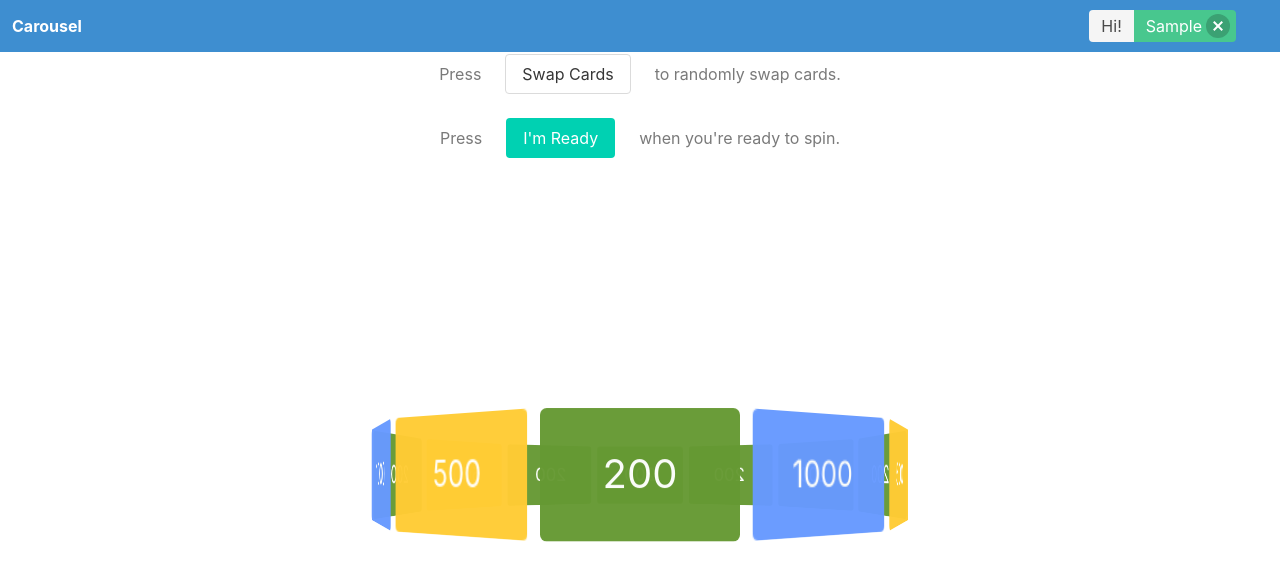
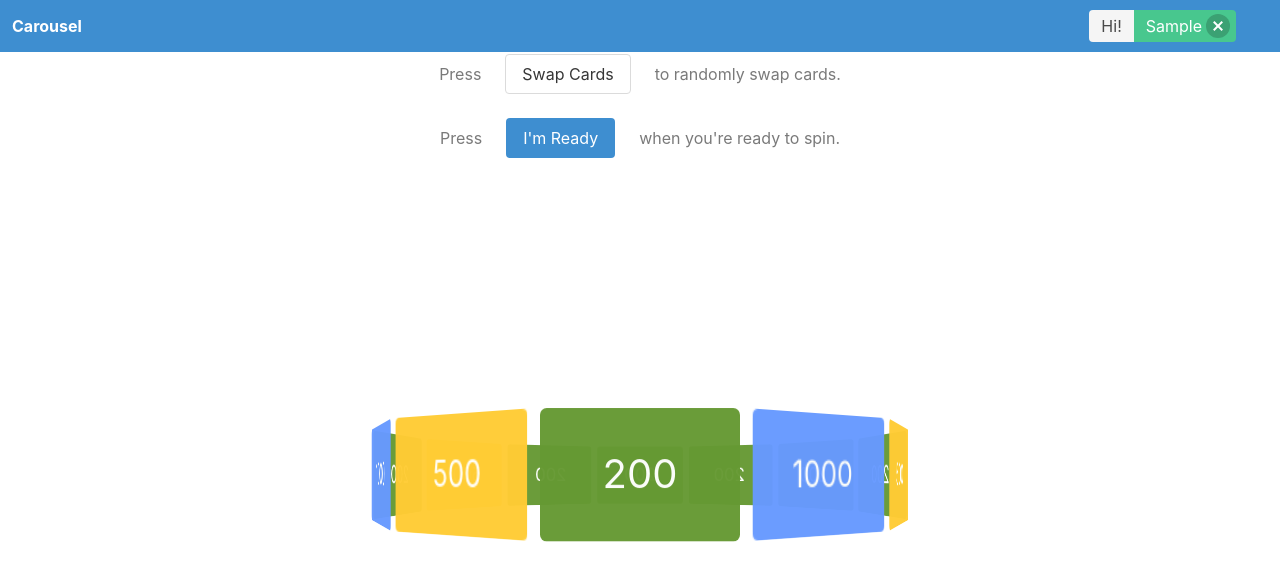
Before and after one commit to jpampellona/carousel, a React (Create React App) app: page / in a window 1280 px wide. Both pictures are taken after typing "Sample" into the empty fields and a click on the button "Add Player". Shown: the top 580 px of the page. Built offline with nearby package versions, Linux system fonts and the light colour scheme.

Commit message:
Handle swipe ready

```diff
--- a/src/App.js
+++ b/src/App.js
@@ -29,6 +29,7 @@ function App() {
   const [swipeDirection, setSwipeDirection] = useState('')
   const [swipeStart, setSwipeStart] = useState(0)
   const [isSwappingCards, setSwappingCards] = useState(false)
+  const [isPlayerReady, setPlayerReady] = useState(false)
   const [prize, setPrize] = useState(0)
   const [player, setPlayer] = useState(initialPlayer || '')
   const [playersMap, setPlayersMap] = useState(initialPlayersMap || {})
@@ -112,7 +113,7 @@ function App() {
       _prize = round[round.length - index]
     }
     setDegree(newDegree)
-    if (player && playerStats.ready) {
+    if (player && isPlayerReady) {
       if (deltaX >= 100) {
         setPrize(_prize || 0)
       } else {
@@ -155,7 +156,11 @@ function App() {
   )
   return (
     <Fragment>
-      <nav className="navbar is-info" role="navigation" aria-label="main navigation">
+      <nav
+        className={`navbar is-info ${isPlayerReady ? 'is-ready' : ''}`}
+        role="navigation"
+        aria-label="main navigation"
+      >
         <div className="is-pulled-left">
           <div className="navbar-brand">
             <span className="navbar-item image has-text-weight-bold">Carousel</span>
@@ -171,27 +176,66 @@ function App() {
       <div className="app">
         <div className="controls controls-upper">
           {!player && <h1 className="title is-3 has-text-grey">Enter your name to start</h1>}
-          {!!playerStats && !playerStats.ready && !playerStats.finished && (
+          {!!playerStats && !isPlayerReady && !playerStats.finished && (
             <div className="container is-fluid mt-10">
               <div className="has-text-grey is-flex align-items-center justify-content-center">
                 Press{' '}
                 <button
                   className="button ml-5 mr-5"
                   onClick={() => {
-                    setDegree(0)
-                    setTransitionDuration(0)
-                    setSwappingCards(true)
+                    if (isSwappingCards) {
+                      setRound(shuffle(round))
+                    } else {
+                      setDegree(0)
+                      setTransitionDuration(0)
+                      setSwappingCards(true)
+                    }
                   }}
                 >
                   Swap Cards
                 </button>{' '}
                 to randomly swap cards.
               </div>
-              <div className="has-text-grey is-flex align-items-center justify-content-center mt-5">
-                Press <button className="button is-primary ml-5 mr-5">I'm Ready</button> when you're ready to spin.
-              </div>
+              {isSwappingCards && (
+                <div className="has-text-grey is-flex align-items-center justify-content-center mt-5">
+                  Press{' '}
+                  <button
+                    className="button is-primary ml-5 mr-5"
+                    onClick={() => {
+                      setSwappingCards(false)
+                    }}
+                  >
+                    Finish
+                  </button>{' '}
+                  when you're done swapping cards.
+                </div>
+              )}
+              {!isSwappingCards && (
+                <div className="has-text-grey is-flex align-items-center justify-content-center mt-5">
+                  Press{' '}
+                  <button
+                    className="button is-info ml-5 mr-5"
+                    onClick={() => {
+                      setDegree(0)
+                      setTransitionDuration(0)
+                      setPlayerReady(true)
+                    }}
+                  >
+                    I'm Ready
+                  </button>{' '}
+                  when you're ready to spin.
+                </div>
+              )}
             </div>
           )}
+          <div
+            className={`goodluck is-flex align-items-center justify-content-center ${isPlayerReady ? 'is-ready' : ''}`}
+          >
+            <h1 className="title is-3 has-text-grey">
+              Goodluck <span className="is-capitalized">{player}!!!</span>
+            </h1>
+            <h3 className="subtitle is-4 has-text-grey">Spin it fast!</h3>
+          </div>
         </div>
         <div
           className={`carousel-swipe-container ${isSwappingCards ? 'swapping' : ''}`}
--- a/src/App.scss
+++ b/src/App.scss
@@ -48,6 +48,10 @@ body,
 }
 .navbar {
   display: flex;
+  transition: transform 1s;
+  &.is-ready {
+    transform: translateY(-50px)
+  }
   .container {
     margin: 0;
     display: flex;
@@ -142,3 +146,13 @@ body,
     }
   }
 }
+
+.goodluck {
+  position: absolute;
+  transform: translateY(-150px);
+  transition: transform 1s;
+  flex-direction: column;
+  &.is-ready {
+    transform: translateY(0px);
+  }
+}
--- a/src/components/AddPlayerForm.js
+++ b/src/components/AddPlayerForm.js
@@ -20,7 +20,6 @@ function AddPlayerForm({ setPlayer, playersMap, setPlayersMap }) {
           ...playersMap,
           [playerName]: {
             money: 0,
-            ready: false,
             finished: false,
           }
         })
```
